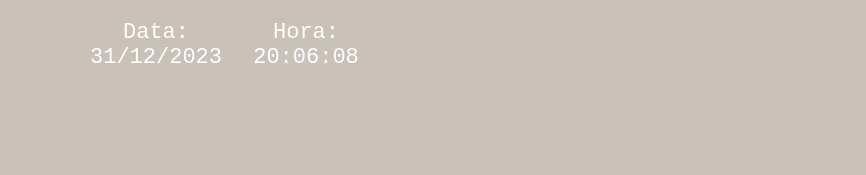
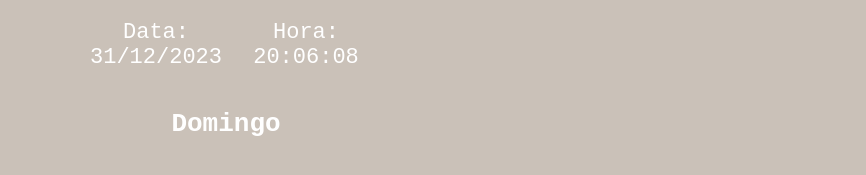
Before and after one commit to RianHeriQ/site-para-aysha, a plain HTML site: page index.html in a window 1280 px wide. Shown: the part 293-468 px from the top of the page, 414-1280 px from the left. Drawn offline with nearby package versions, Linux system fonts and the light colour scheme.

Commit message:
Update index.html

```diff
--- a/index.html
+++ b/index.html
@@ -79,6 +79,7 @@
 
       document.getElementById("dataReal").innerText = "Data: " + dataFormatada;
       document.getElementById("horaReal").innerText = "Hora: " + horaFormatada;
+      document.getElementById("diaPalavra").innerText = diaPalavra;
     }
 
     setInterval(atualizarDataHora, 1000);
```
